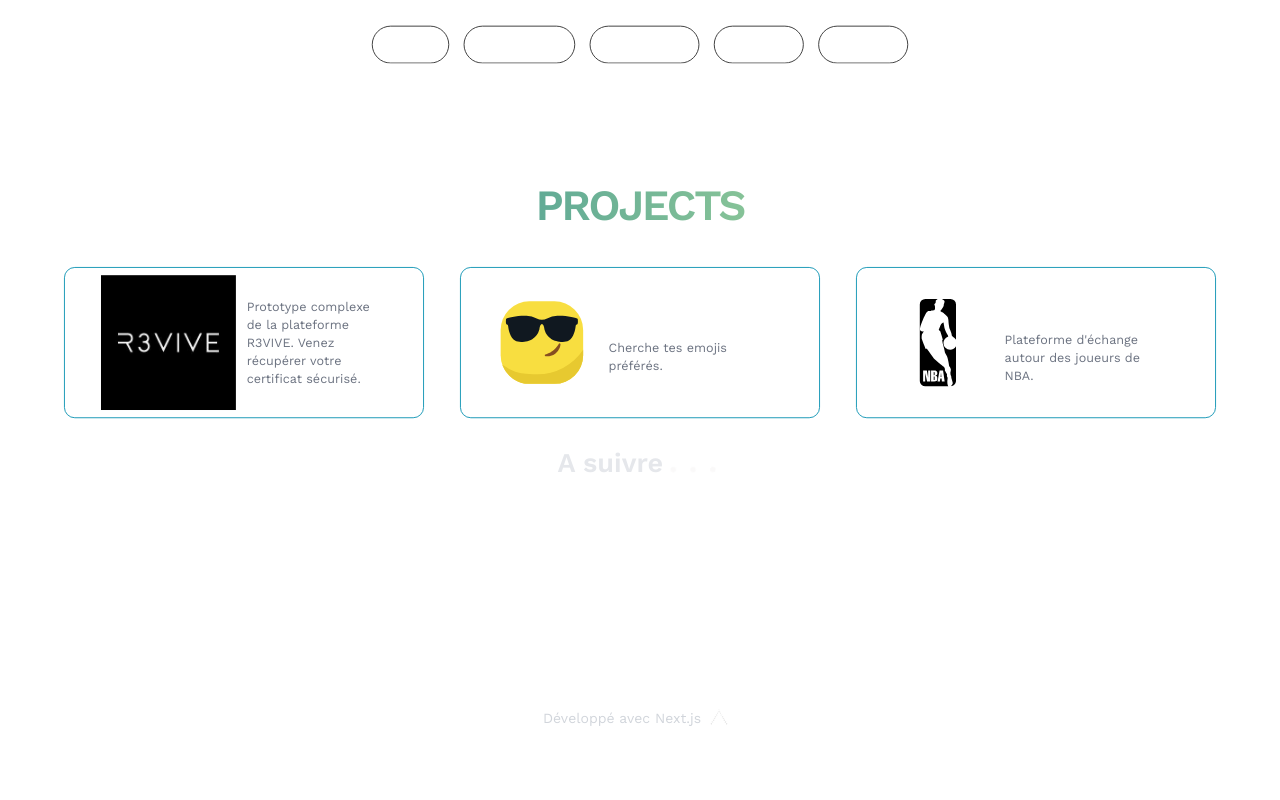
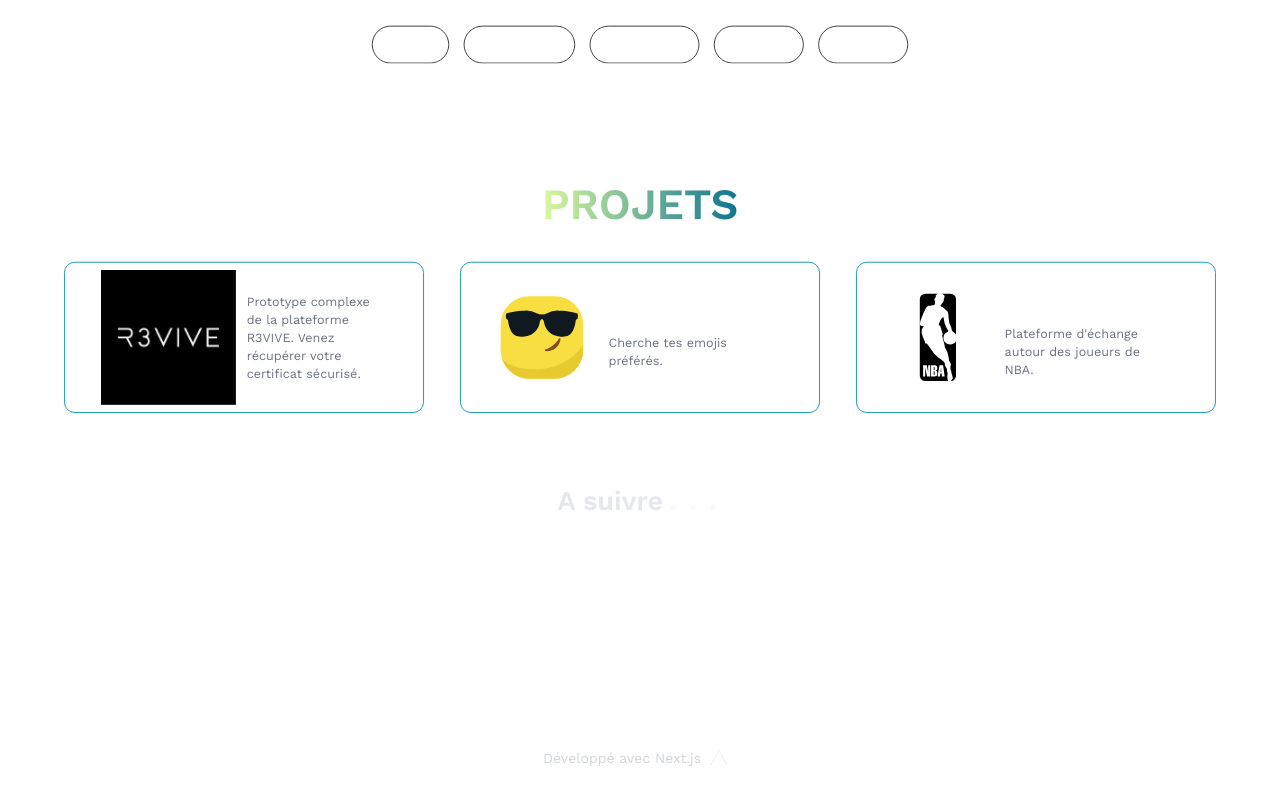
Before and after one commit to Camsaka/Portfolio, a Next.js app: page / in a window 1280 px wide. Shown: the part 1222-2022 px from the top of the page. Before the commit the page ends 1982 px from the top, so only its background shows below. Built offline with nearby package versions, Linux system fonts and the light colour scheme.

Commit message:
[CGA] [FIX] fix text and appearence

```diff
--- a/components/About.tsx
+++ b/components/About.tsx
@@ -4,8 +4,7 @@ const About = () => {
    return (
       <section
          id="about"
-         className="flex flex-col items-center justify-center h-full overflow-hidden"
-         style={{ transform: "scale(0.9" }}
+         className="flex flex-col items-center justify-center h-full overflow-hidden transform scale-90"
       >
          <div className="flex flex-col justify-around flex-wrap items-center max-w-3xl">
             <h1 className="text-transparent bg-clip-text bg-gradient-to-r from-lime-200 to-cyan-700 font-semibold text-5xl pb-10">
--- a/components/Experience.tsx
+++ b/components/Experience.tsx
@@ -4,8 +4,7 @@ const Experience = () => {
    return (
       <section
          id="experience"
-         className="flex flex-row items-center justify-center h-full overflow-hidden"
-         style={{ transform: "scale(0.9" }}
+         className="flex flex-row items-center justify-center h-full overflow-hidden transform scale-90"
       >
          <div className="flex flex-col justify-around flex-wrap items-center max-w-3xl">
             <h1 className="font-semibold text-center text-5xl text-transparent bg-clip-text bg-gradient-to-r  from-cyan-700 to-lime-200 pb-5">
--- a/components/Projects.tsx
+++ b/components/Projects.tsx
@@ -4,13 +4,15 @@ import React from "react";
 
 const Projects = () => {
    return (
-      <section id="projects" style={{ transform: "scale(0.9" }}>
-         <h1 className="font-semibold text-center text-5xl text-transparent bg-clip-text bg-gradient-to-r  from-cyan-700 to-lime-200 tracking-tighter p-1">
-            PROJECTS
+      <section
+         id="projects"
+         className="flex flex-col items-center justify-center h-full overflow-hidden transform scale-90"
+      >
+         <h1 className="text-transparent bg-clip-text bg-gradient-to-r from-lime-200 to-cyan-700 font-semibold text-5xl">
+            PROJETS
          </h1>
-         <div className="flex flex-col justify-center">
-            <div className="grid grid-cols-3 justify-items-center gap-10 mt-10">
-               <div className="flex flex-col md:flex-row max-w-[400px] border-[1px] border-cyan-600 hover:border-lime-200 rounded-xl overflow-hidden bg-transparent px-10 py-2">
+         <div className="grid grid-cols-3 justify-items-center justify-around gap-10 mt-10">
+            <div className="flex md:flex-row max-w-[400px] border-[1px] border-cyan-600 hover:border-lime-200 rounded-xl overflow-hidden bg-transparent px-10 py-2">
                <Link
                   href="https://r3vive.vercel.app/"
                   rel="noopener noreferrer"
@@ -24,12 +26,10 @@ const Projects = () => {
                         width={150}
                         alt="R3vive project"
                      />
-                        <div className="p-3 h-full">
-                           <p className="text-gray-500 text-sm">
+                     <p className="text-gray-500 text-sm p-3">
                         Prototype complexe de la plateforme R3VIVE. Venez
                         récupérer votre certificat sécurisé.
                      </p>
-                        </div>
                   </div>
                </Link>
             </div>
@@ -69,7 +69,6 @@ const Projects = () => {
                         height={100}
                         width={100}
                         alt="Emojis"
-                           ba
                      />
                      <div className="p-3 h-full ml-3">
                         <p className="text-white text-2xl">My NBA</p>
@@ -81,7 +80,7 @@ const Projects = () => {
                </Link>
             </div>
          </div>
-            <div className="flex flex-row items-end justify-center mt-8">
+         <div className="flex flex-row items-end justify-center mt-20">
             <p className="font-semibold text-3xl text-gray-200 hover:text-lime-200 cursor-pointer">
                {" "}
                A suivre{" "}
@@ -92,7 +91,6 @@ const Projects = () => {
                <div className="loader h-1.5 w-1.5"></div>
             </div>
          </div>
-         </div>
       </section>
    );
 };
```
Lines whose indentation alone changed are shown as unchanged.
